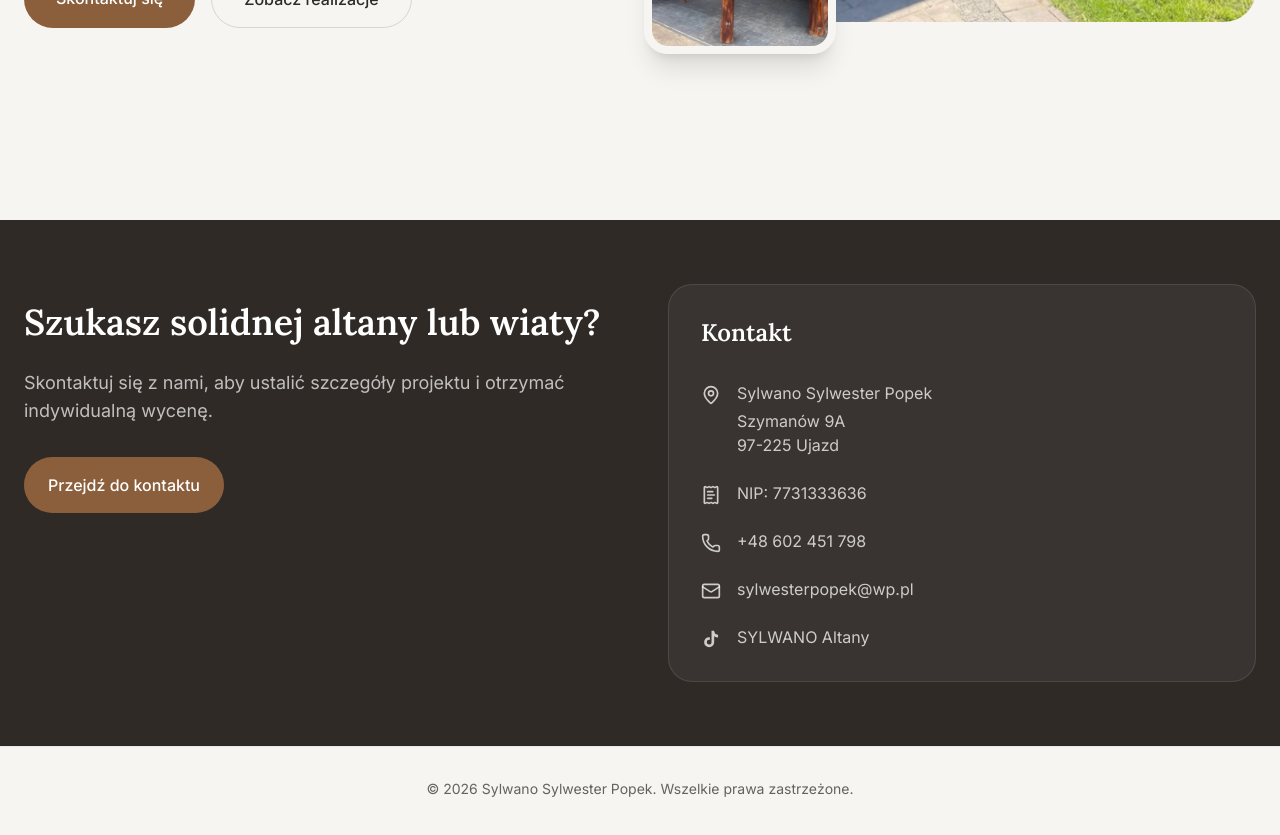
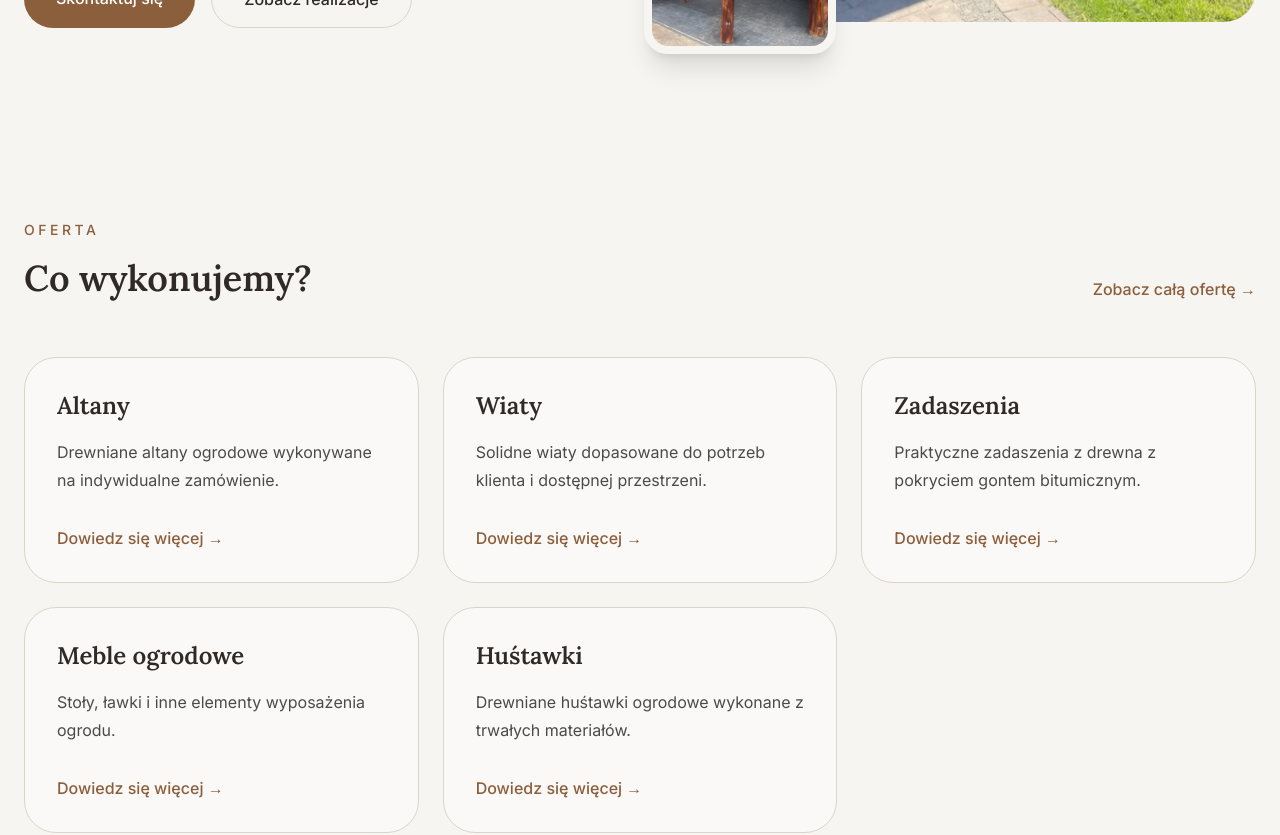
Before and after one commit to Kotvitz/meble-ogrodowe-niewiadow, a Next.js app: page / in a window 1280 px wide. Shown: the part 780-1615 px from the top of the page. Built offline with nearby package versions, Linux system fonts and the light colour scheme.

Commit message:
feat: add homepage services preview section

```diff
--- a/app/page.tsx
+++ b/app/page.tsx
@@ -2,6 +2,7 @@ import ContactStrip from "@/components/ContactStrip";
 import Footer from "@/components/Footer";
 import Hero from "@/components/Hero";
 import Navbar from "@/components/Navbar";
+import ServicesPreview from "@/components/ServicesPreview";
 
 export default function HomePage() {
   return (
@@ -10,6 +11,7 @@ export default function HomePage() {
 
       <main>
         <Hero />
+        <ServicesPreview />
       </main>
 
       <ContactStrip />
--- /dev/null
+++ b/components/ServicesPreview.tsx
@@ -0,0 +1,62 @@
+import Link from "next/link";
+import { services } from "@/data/services";
+
+export default function ServicesPreview() {
+  return (
+    <section className="py-24">
+      <div className="mx-auto max-w-7xl px-6">
+        <div className="flex items-end justify-between gap-8">
+          <div>
+            <p
+              className="text-sm font-medium uppercase tracking-[0.25em]"
+              style={{ color: "var(--primary)" }}
+            >
+              Oferta
+            </p>
+
+            <h2 className="mt-4 text-4xl font-semibold leading-tight">
+              Co wykonujemy?
+            </h2>
+          </div>
+
+          <Link
+            href="/oferta"
+            className="hidden font-medium md:inline-flex"
+            style={{ color: "var(--primary)" }}
+          >
+            Zobacz całą ofertę →
+          </Link>
+        </div>
+
+        <div className="mt-14 grid gap-6 md:grid-cols-2 xl:grid-cols-3">
+          {services.map((service) => (
+            <article
+              key={service.title}
+              className="rounded-4xl border p-8 transition hover:-translate-y-1 hover:shadow-xl"
+              style={{
+                borderColor: "var(--muted)",
+                backgroundColor: "rgba(255,255,255,0.4)",
+              }}
+            >
+              <h3 className="text-2xl font-semibold">
+                {service.title}
+              </h3>
+
+              <p className="mt-4 leading-7 text-black/70">
+                {service.description}
+              </p>
+
+              <Link
+                href="/oferta"
+                className="mt-8 inline-flex items-center font-medium transition hover:opacity-70"
+                style={{ color: "var(--primary)" }}
+              >
+                Dowiedz się więcej →
+              </Link>
+            </article>
+          ))}
+        </div>
+      </div>
+    </section>
+  );
+}
--- a/data/services.ts
+++ b/data/services.ts
@@ -0,0 +1,22 @@
+export const services = [
+  {
+    title: "Altany",
+    description: "Drewniane altany ogrodowe wykonywane na indywidualne zamówienie.",
+  },
+  {
+    title: "Wiaty",
+    description: "Solidne wiaty dopasowane do potrzeb klienta i dostępnej przestrzeni.",
+  },
+  {
+    title: "Zadaszenia",
+    description: "Praktyczne zadaszenia z drewna z pokryciem gontem bitumicznym.",
+  },
+  {
+    title: "Meble ogrodowe",
+    description: "Stoły, ławki i inne elementy wyposażenia ogrodu.",
+  },
+  {
+    title: "Huśtawki",
+    description: "Drewniane huśtawki ogrodowe wykonane z trwałych materiałów.",
+  },
+];
```
